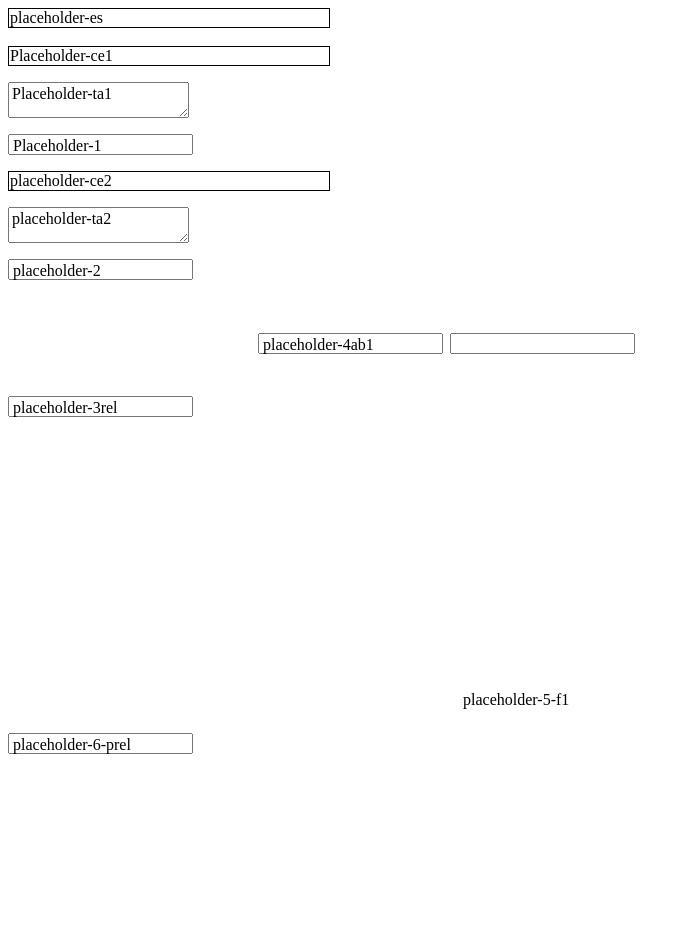
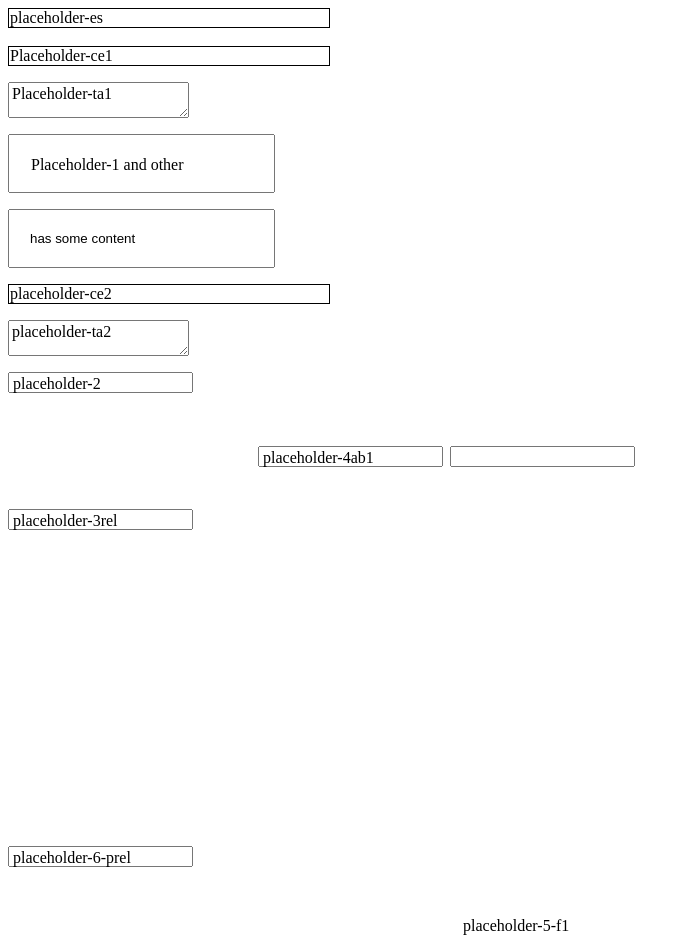
Before and after one commit to emeryamiller/jq-placeholder, a plain HTML site: page base.html in a window 1280 px wide. Shown: the whole page, without its empty margins (0-690 px from the left). Before the commit the page ends 800 px from the top, so only its background shows below. Drawn offline with nearby package versions, Linux system fonts and the light colour scheme.

Commit message:
Ensure default content in field is accounted for

```diff
--- a/base.html
+++ b/base.html
@@ -18,8 +18,12 @@
     <textarea name="field" value="" id="field"></textarea>
 	</p>
 	<p>
-    <label for="field">Placeholder-1</label>
-		<input type="text" name="field" value="" id="field"/>
+    <label for="field">Placeholder-1 and other</label>
+    <input type="text" name="field" value="" style="padding: 20px; width: 20em;" id="field"/>
+	</p>
+	<p>
+    <label for="field">Placeholder-1 and other</label>
+    <input type="text" name="field" value="has some content" style="padding: 20px; width: 20em;" id="field"/>
 	</p>
   <div>
   <div id='editable' data-placeholder='placeholder-ce2' contenteditable=true style="border: 1px solid black; width: 20em;"></div>
--- a/jPlaceholder.js
+++ b/jPlaceholder.js
@@ -50,13 +50,13 @@
         }
       }).bind('keyup keypress', function(e) {
         current_length = read_value.call($field).length
-        if (event.type === 'keypress') { current_length += 1; }
+        if (event && event.type === 'keypress') { current_length += 1; }
         if (current_length > opts.vanishing_length) {
           $label.hide();
         } else {
           $label.show();
         }
-      });
+      }).keyup();
 		});
 	};
 
```
